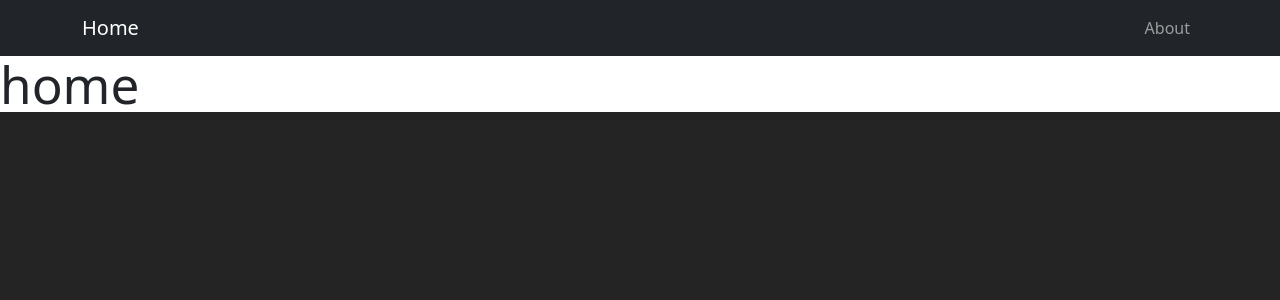
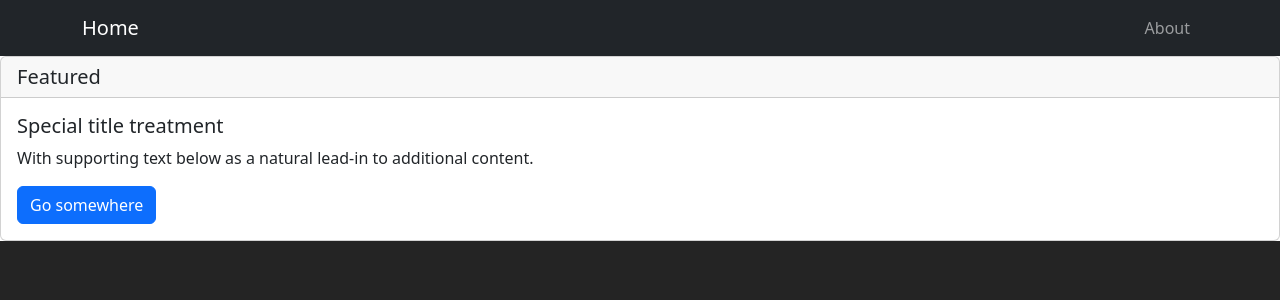
Before and after one commit to GaelGil/full_stack_template, a React (Vite) app in the folder frontend/: page / in a window 1280 px wide. Shown: the top 300 px of the page. Built offline with nearby package versions, Linux system fonts and the light colour scheme.

Commit message:
working on components

```diff
--- /dev/null
+++ b/frontend/src/components/About.tsx
@@ -0,0 +1,19 @@
+import Button from "react-bootstrap/Button";
+import Card from "react-bootstrap/Card";
+
+function WithHeaderStyledExample() {
+  return (
+    <Card>
+      <Card.Header as="h5">Featured</Card.Header>
+      <Card.Body>
+        <Card.Title>Special title treatment</Card.Title>
+        <Card.Text>
+          With supporting text below as a natural lead-in to additional content.
+        </Card.Text>
+        <Button variant="primary">Go somewhere</Button>
+      </Card.Body>
+    </Card>
+  );
+}
+
+export default WithHeaderStyledExample;
--- a/frontend/src/pages/Home.tsx
+++ b/frontend/src/pages/Home.tsx
@@ -1,11 +1,8 @@
 import "../css/Home.css";
+import About from "../components/About";
 
 const Home: React.FC = () => {
-  return (
-    <div className="home">
-      <h1>home</h1>
-    </div>
-  );
+  return <About />;
 };
 
 export default Home;
```
Also changed, not shown: frontend/src/components/Footer.tsx (added, +21 -0 lines), frontend/src/components/Carousel.tsx (added).
